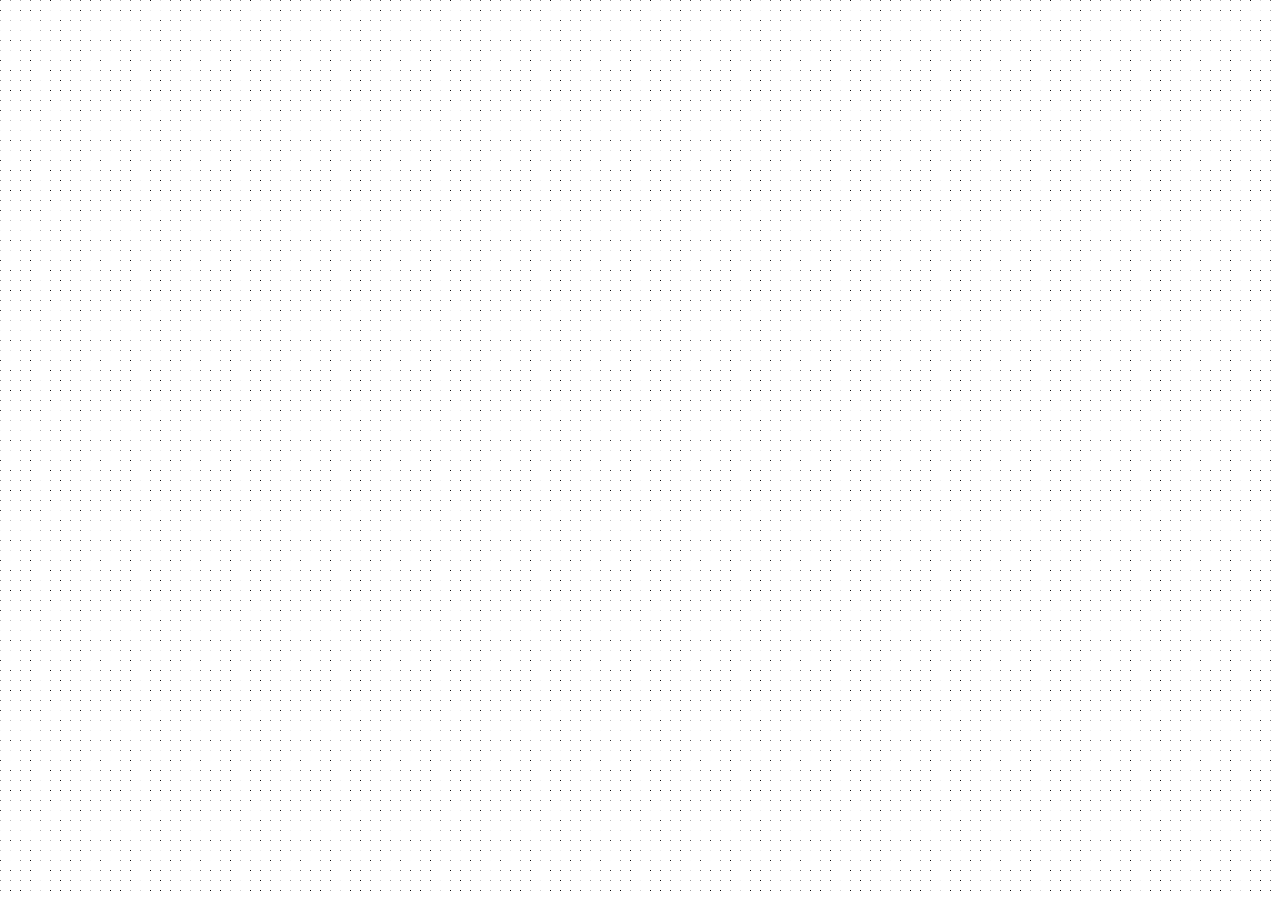
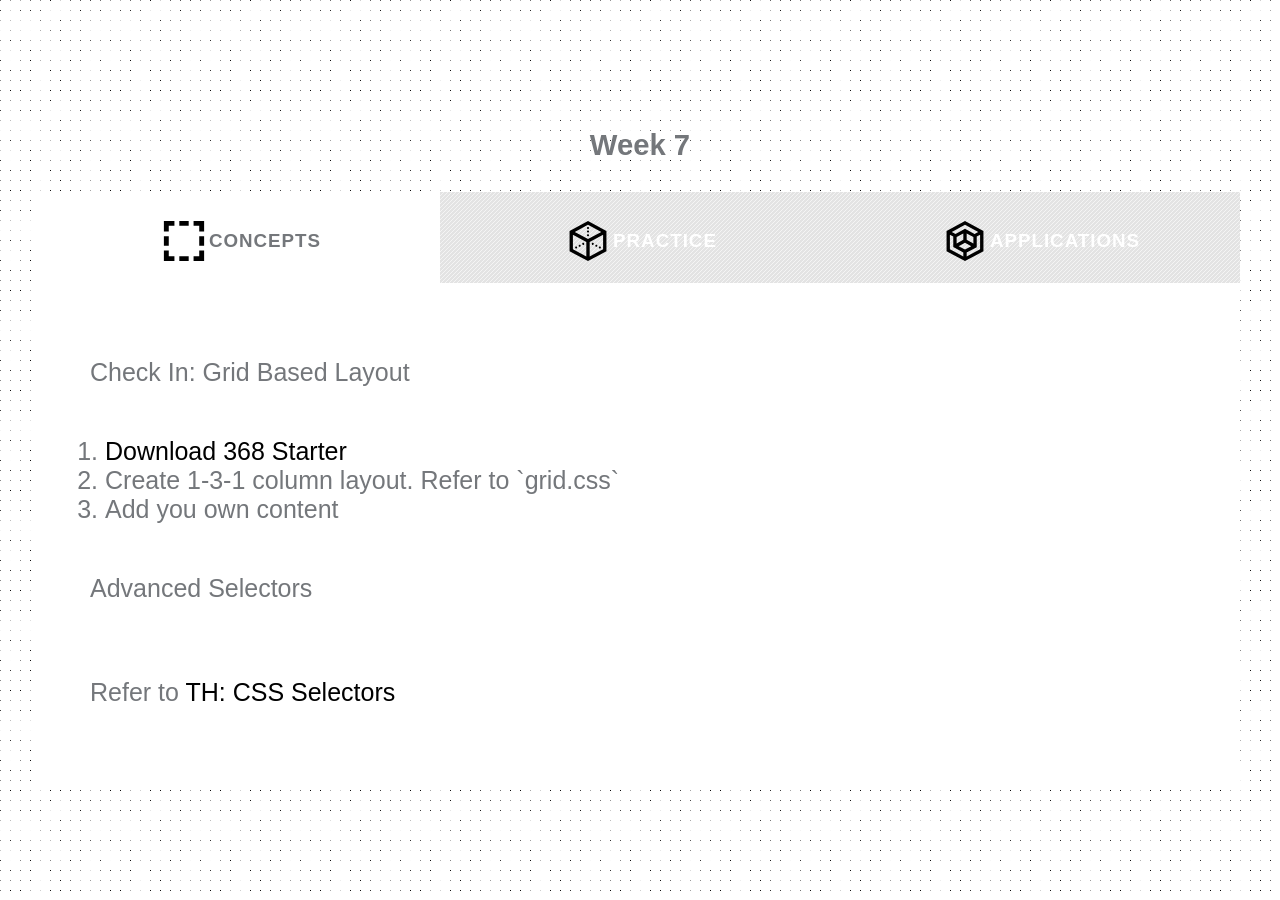
Before and after one commit to vcd/368-old-archive, a Jekyll site: the page built from index.md, in a window 1280 px wide. Built offline with Jekyll 4.4.1, drawn with Linux system fonts in a browser that asks for light colours.

Commit message:
Update default.html

```diff
--- a/_layouts/default.html
+++ b/_layouts/default.html
@@ -1,3 +1,72 @@
 {% include html-head.html %}
 
-	{{ content }}
+<body>
+
+		{{ content }}
+
+		<div class="container">
+
+			<section>
+				<div class="tabs tabs-style-topline">
+					<nav>
+						<h3>Week 7</h3>
+						<ul>
+							<li>
+								<a href="#section-topline-1" class="icon"><img src="img/concept.svg" alt=""><span>Concepts</span></a></li>
+							<li>
+								<a href="#section-topline-2" class="icon"><img src="img/practice.svg" alt=""><span>Practice</span></a></li>
+							<li>
+								<a href="#section-topline-3" class="icon">
+								<img src="img/application.svg" alt=""><span>Applications</span></a></li>
+						</ul>
+					</nav>
+					<div class="content-wrap">
+						<section id="section-topline-1">
+
+
+							<p>Check In: Grid Based Layout</p>
+							<ol>
+								<li><a href="https://github.com/vcd/website-starter">Download 368 Starter</a></li>
+								<li>Create 1-3-1 column layout. Refer to `grid.css`</li>
+								<li>Add you own content</li>
+							</ol>
+
+							<p>Advanced Selectors</p>
+							<p>Refer to <a href="http://teamtreehouse.com/library/css-selectors">TH: CSS Selectors</a></p>
+
+						</section>
+						<section id="section-topline-2">
+
+							<p>Practice Using</p>
+							<ul>
+								<li>Child, Adjacent, and General Sibling Combinators</li>
+								<li>Attribute with substring matching</li>
+								<li>First & Last Child</li>
+								<li>Psuedo Classes</li>
+								<li>:nth-child</li>
+								<li>Psuedo Elements</li>
+							</ul>
+
+						</section>
+						<section id="section-topline-3">
+
+								<p>TBA</p>
+						</section>
+					</div><!-- /content -->
+				</div><!-- /tabs -->
+			</section>
+
+		</div><!-- /container -->
+
+		<script src="js/cbpFWTabs.js"></script>
+		<script>
+			(function() {
+
+				[].slice.call( document.querySelectorAll( '.tabs' ) ).forEach( function( el ) {
+					new CBPFWTabs( el );
+				});
+
+			})();
+		</script>
+	</body>
+</html>
```
